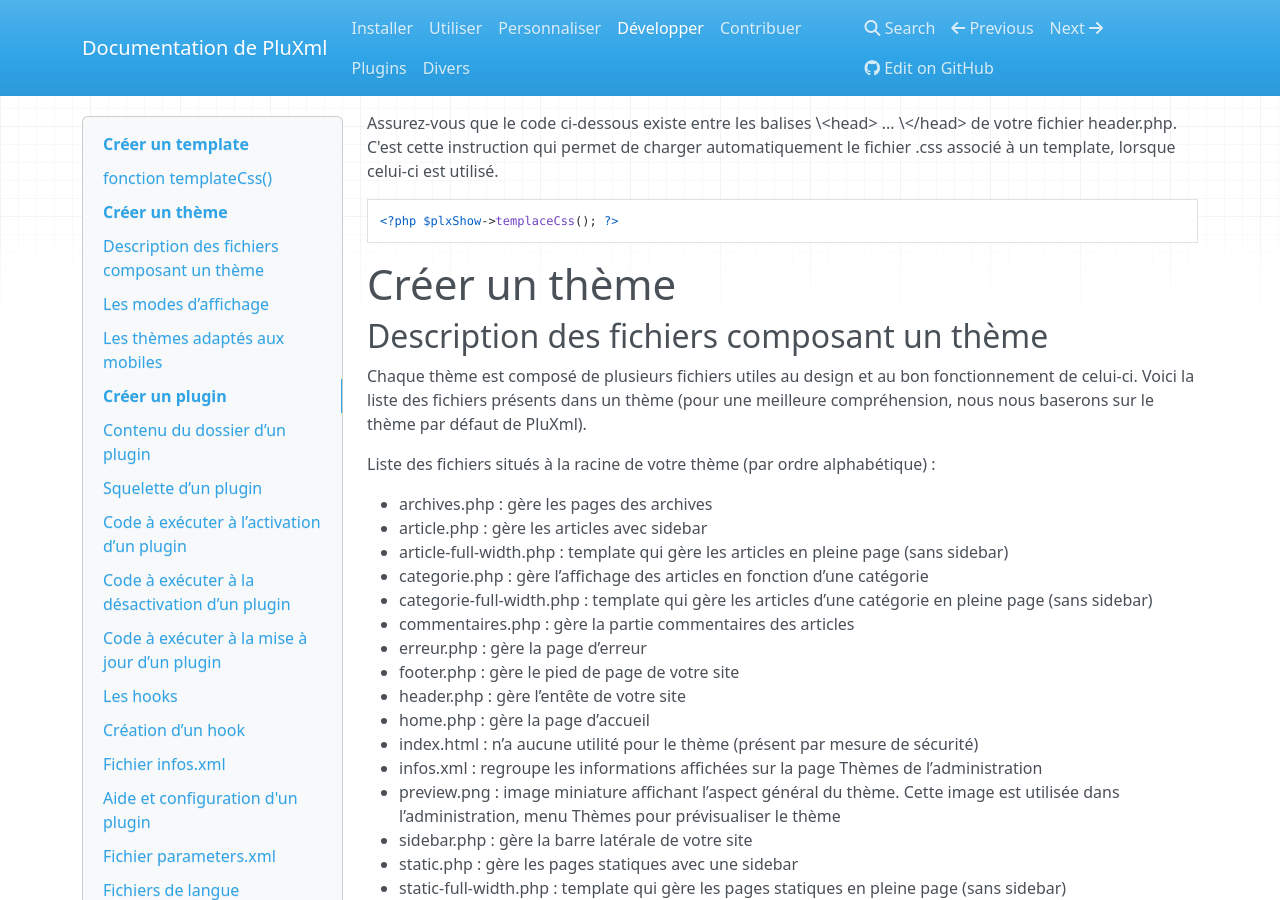
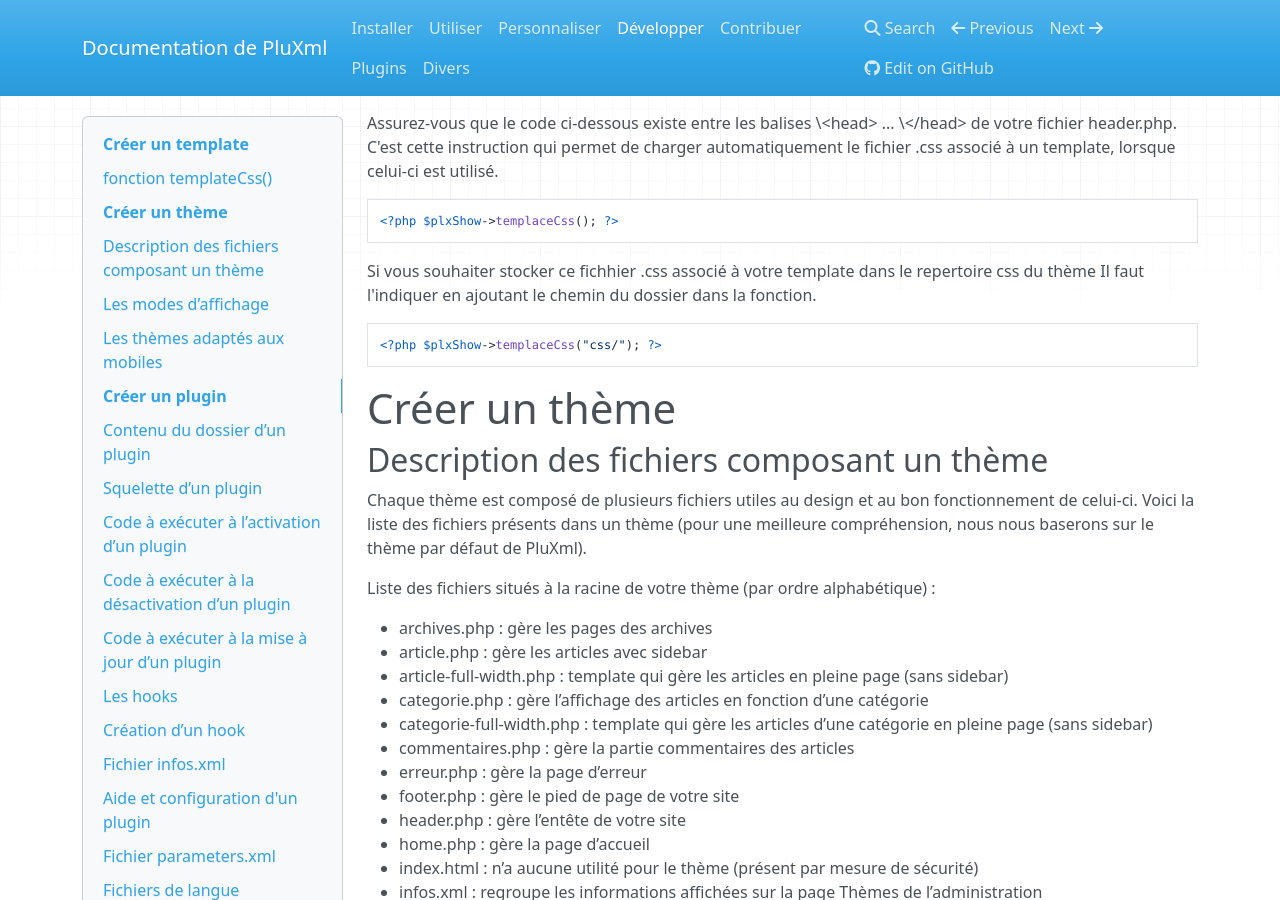
Before and after one commit to pluxml/PluXml-Wiki, an MkDocs documentation site: the page built from docs/developper/developpement.md, in a window 1280 px wide and 900 px high, scrolled down 690 px. Built offline with MkDocs 1.6.1, drawn with Linux system fonts in a browser that asks for light colours; nearby versions of some CDN libraries.

Commit message:
Update developpement.md
ajout exemple  option de chemin d'un fichier .css pour un template spécifique dans le sous dossier css/

```diff
--- a/docs/developper/developpement.md
+++ b/docs/developper/developpement.md
@@ -21,6 +21,11 @@
 
 
     <?php $plxShow->templaceCss(); ?>
+
+Si vous souhaiter stocker ce fichhier .css associé à votre template dans le repertoire css du thème Il faut l'indiquer en ajoutant le chemin du dossier dans la fonction.
+
+    <?php $plxShow->templaceCss("css/"); ?>
+
 
 # Créer un thème
 
```
